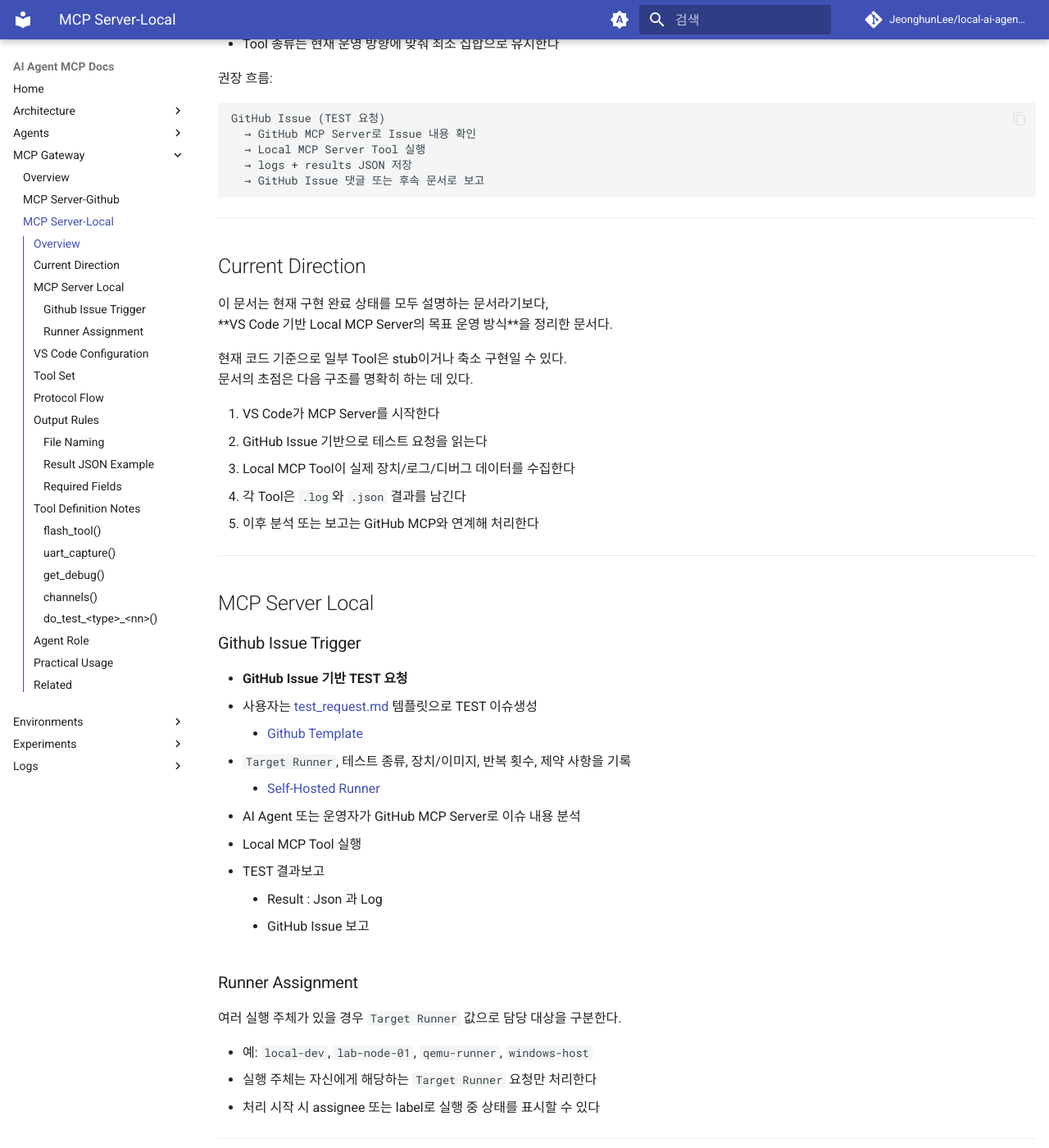
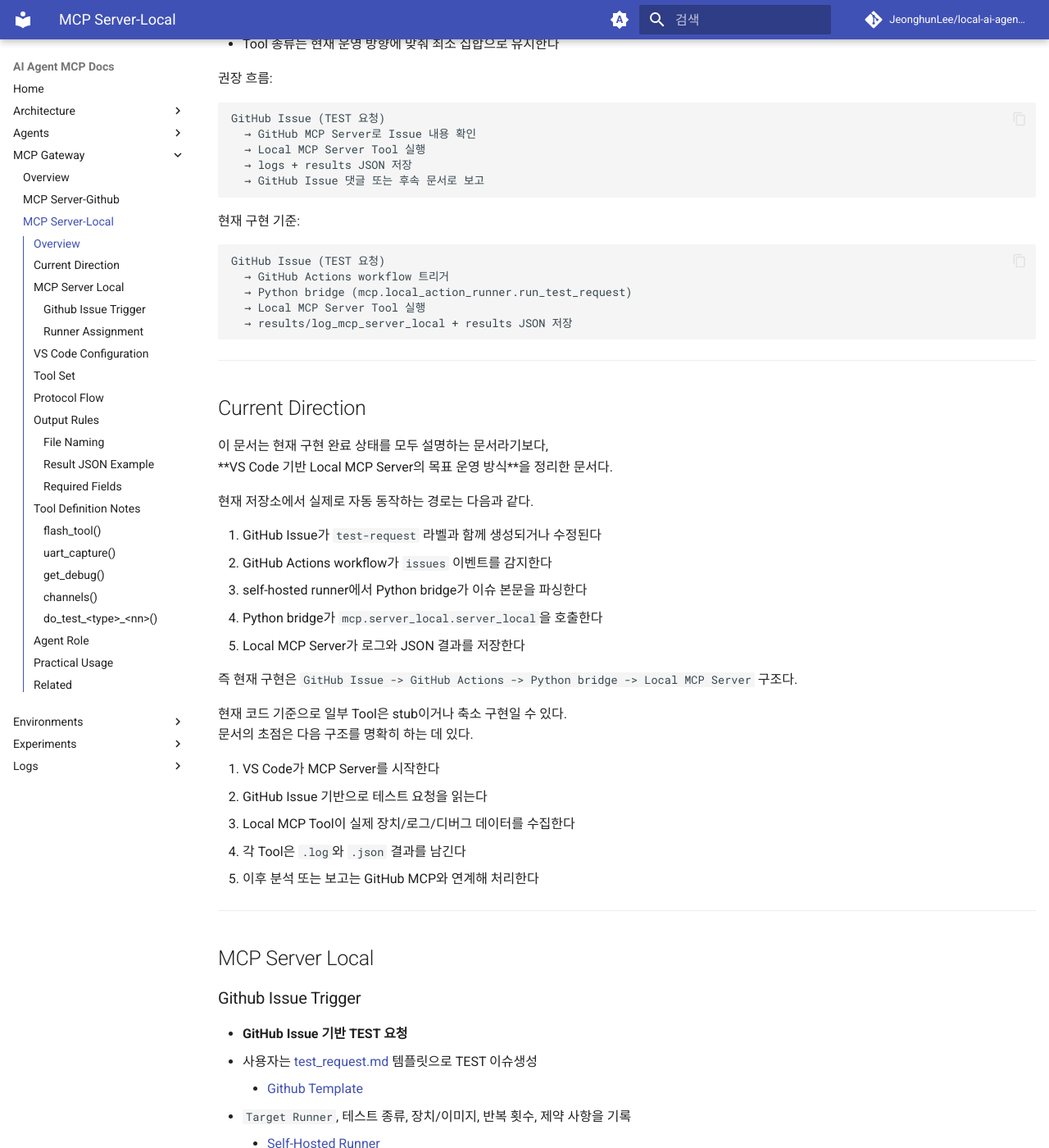
Before and after one commit to JeonghunLee/local-ai-agent-mcp, an MkDocs documentation site: the page built from docs/mcp/mcp_server_local.md, in a window 1280 px wide and 1400 px high, scrolled down 703 px. Shown: the whole window at 82% size. Built offline with MkDocs 1.6.1 and Material for MkDocs 9.7.7, drawn with Linux system fonts in a browser that asks for light colours; comment, search, counter and statistics services are not loaded; some of the changed text lies outside the part shown.

Commit message:
update docs

````diff
--- a/docs/mcp/mcp_server_local.md
+++ b/docs/mcp/mcp_server_local.md
@@ -25,12 +25,32 @@ GitHub Issue (TEST 요청)
   → GitHub Issue 댓글 또는 후속 문서로 보고
 ```
 
+현재 구현 기준:
+
+```text
+GitHub Issue (TEST 요청)
+  → GitHub Actions workflow 트리거
+  → Python bridge (mcp.local_action_runner.run_test_request)
+  → Local MCP Server Tool 실행
+  → results/log_mcp_server_local + results JSON 저장
+```
+
 ---
 
 ## Current Direction
 
 이 문서는 현재 구현 완료 상태를 모두 설명하는 문서라기보다,
 **VS Code 기반 Local MCP Server의 목표 운영 방식**을 정리한 문서다.
+
+현재 저장소에서 실제로 자동 동작하는 경로는 다음과 같다.
+
+1. GitHub Issue가 `test-request` 라벨과 함께 생성되거나 수정된다
+2. GitHub Actions workflow가 `issues` 이벤트를 감지한다
+3. self-hosted runner에서 Python bridge가 이슈 본문을 파싱한다
+4. Python bridge가 `mcp.server_local.server_local`을 호출한다
+5. Local MCP Server가 로그와 JSON 결과를 저장한다
+
+즉 현재 구현은 `GitHub Issue -> GitHub Actions -> Python bridge -> Local MCP Server` 구조다.
 
 현재 코드 기준으로 일부 Tool은 stub이거나 축소 구현일 수 있다.
 문서의 초점은 다음 구조를 명확히 하는 데 있다.
@@ -83,7 +103,7 @@ Local MCP Server는 `.vscode/mcp.json`으로 등록.
     "mcp-server-local": {
       "type": "stdio",
       "command": "C:\\Python314\\python.exe",
-      "args": ["-X", "utf8", "-m", "mcp.main.server_local"],
+      "args": ["-X", "utf8", "-m", "mcp.server_local.server_local"],
       "cwd": "${workspaceFolder}"
     }
   }
@@ -120,6 +140,16 @@ Local MCP Server는 `.vscode/mcp.json`으로 등록.
 ---
 
 ## Protocol Flow
+
+현재 구현 요약:
+
+```text
+GitHub Issue
+  → GitHub Actions
+  → Python bridge
+  → Local MCP Server
+  → results/log_mcp_server_local + results JSON
+```
 
 ```mermaid
 sequenceDiagram
@@ -159,11 +189,11 @@ sequenceDiagram
 
 | Tool | Log file | JSON result |
 |------|----------|-------------|
-| `flash_tool()` | `logs/flash_<timestamp>.log` | `results/flash_<timestamp>.json` |
-| `uart_capture()` | `logs/uart_<timestamp>.log` | `results/uart_<timestamp>.json` |
-| `get_debug()` | `logs/debug_<timestamp>.log` | `results/debug_<timestamp>.json` |
-| `do_test_<type>_<nn>()` | `logs/test_<type>_<nn>_<timestamp>.log` | `results/test_<type>_<nn>_<timestamp>.json` |
-| `channels()` | `logs/channels_<timestamp>.log` | `results/channels_<timestamp>.json` |
+| `flash_tool()` | `results/log_mcp_server_local/flash_<timestamp>.log` | `results/flash_<timestamp>.json` |
+| `uart_capture()` | `results/log_mcp_server_local/uart_<timestamp>.log` | `results/uart_<timestamp>.json` |
+| `get_debug()` | `results/log_mcp_server_local/debug_<timestamp>.log` | `results/debug_<timestamp>.json` |
+| `do_test_<type>_<nn>()` | `results/log_mcp_server_local/test_<type>_<nn>_<timestamp>.log` | `results/test_<type>_<nn>_<timestamp>.json` |
+| `channels()` | `results/log_mcp_server_local/channels_<timestamp>.log` | `results/channels_<timestamp>.json` |
 
 ### Result JSON Example
 
@@ -173,7 +203,7 @@ sequenceDiagram
   "timestamp": "2026-04-17T10:00:00Z",
   "status": "success",
   "exit_code": 0,
-  "log_path": "logs/test_uart_01_20260417T100000.log",
+  "log_path": "results/log_mcp_server_local/test_uart_01_20260417T100000.log",
   "duration_ms": 1200,
   "context": {
     "target": "/dev/ttyUSB0",
@@ -254,7 +284,7 @@ sequenceDiagram
 2. 이슈에 대상 ref, 테스트 종류, 장치 정보 기록
 3. GitHub MCP Server로 이슈 확인
 4. Local MCP Server에서 필요한 Tool 실행
-5. `logs/`와 `results/`에 실행 결과 저장
+5. `results/log_mcp_server_local/`와 `results/`에 실행 결과 저장
 6. GitHub MCP Server로 결과를 이슈에 댓글 또는 상태로 보고
 
 ---
````
Also changed, not shown: docs/mcp/mcp_gateway.md (+14 -0 lines), docs/mcp/mcp_server_github.md (+12 -0 lines), 4 other files.
